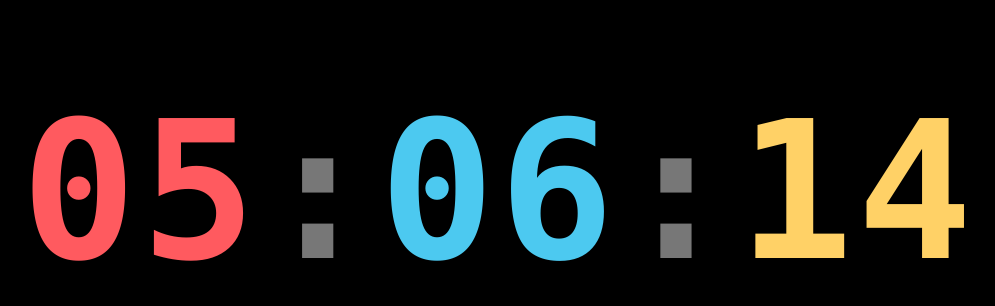
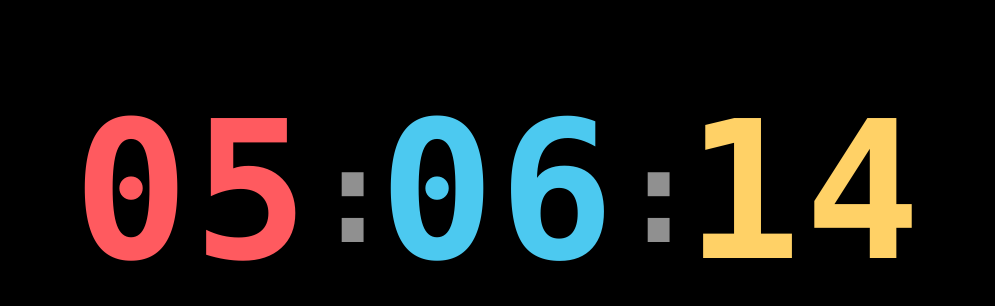
Before and after one commit to wangsherman2010-code/clock, a plain HTML site: page index.html in a window 1280 px wide. Shown: the part 208-514 px from the top of the page, without its empty margins (134-1129 px from the left). Drawn offline with Linux system fonts and the light colour scheme.

Commit message:
Smaller, tighter separator so hour/minute sit closer when font grows
Co-Authored-By: Claude Sonnet 5.5 <noreply@anthropic.com>
Claude-Session: https://claude.ai/code/session_018TdYLAipx4yTXGJnSLGc1e

```diff
--- a/app.js
+++ b/app.js
@@ -99,6 +99,7 @@
 
   /* ---------- colours & sizes ---------- */
   function em(k) { return SIZES[k] + 'em'; }
+  function emSep(k) { return (SIZES[k] * 0.7) + 'em'; }   // separator stays smaller than digits
   function applyStyleVars() {
     var c = col();
     document.body.style.background = c.bg;
@@ -107,10 +108,10 @@
     if (digits) {
       digits.h.style.color = c.hour;   digits.h.style.fontSize = em(s.sizeHour);
       digits.m.style.color = c.minute; digits.m.style.fontSize = em(s.sizeMinute);
-      digits.sep1.style.fontSize = em(s.sizeMinute);
+      digits.sep1.style.fontSize = emSep(s.sizeMinute);
       if (digits.s) {
         digits.s.style.color = c.second; digits.s.style.fontSize = em(s.sizeSecond);
-        digits.sep2.style.fontSize = em(s.sizeSecond);
+        digits.sep2.style.fontSize = emSep(s.sizeSecond);
       }
       digits.ap.style.color = c.hour;
       each([digits.sep1, digits.sep2], function (sp) {
--- a/style.css
+++ b/style.css
@@ -11,7 +11,7 @@ html, body { margin: 0; height: 100%; overflow: hidden; background: #000; color:
   font-size: 15vw; font-size: min(15vw, 30vh); letter-spacing: .02em; }
 
 .digital > .ampm { font-size: .25em; margin-left: .3em; }
-.digital .sep { opacity: .7; color: inherit; }
+.digital .sep { display: inline-block; width: .5em; text-align: center; position: relative; top: -.12em; opacity: .85; }
 
 /* analog */
 .analog { width: 92vmin; height: 92vmin; }
--- a/sw.js
+++ b/sw.js
@@ -1,4 +1,4 @@
-const CACHE = 'clock-v8';
+const CACHE = 'clock-v9';
 const ASSETS = ['./', 'index.html', 'style.css', 'app.js', 'manifest.webmanifest',
   'keepawake.mp4', 'keepawake.webm', 'icons/icon.svg', 'icons/icon-192.png', 'icons/icon-512.png', 'icons/icon-maskable-512.png'];
 self.addEventListener('install', e => { e.waitUntil(caches.open(CACHE).then(c => c.addAll(ASSETS))); self.skipWaiting(); });
```
